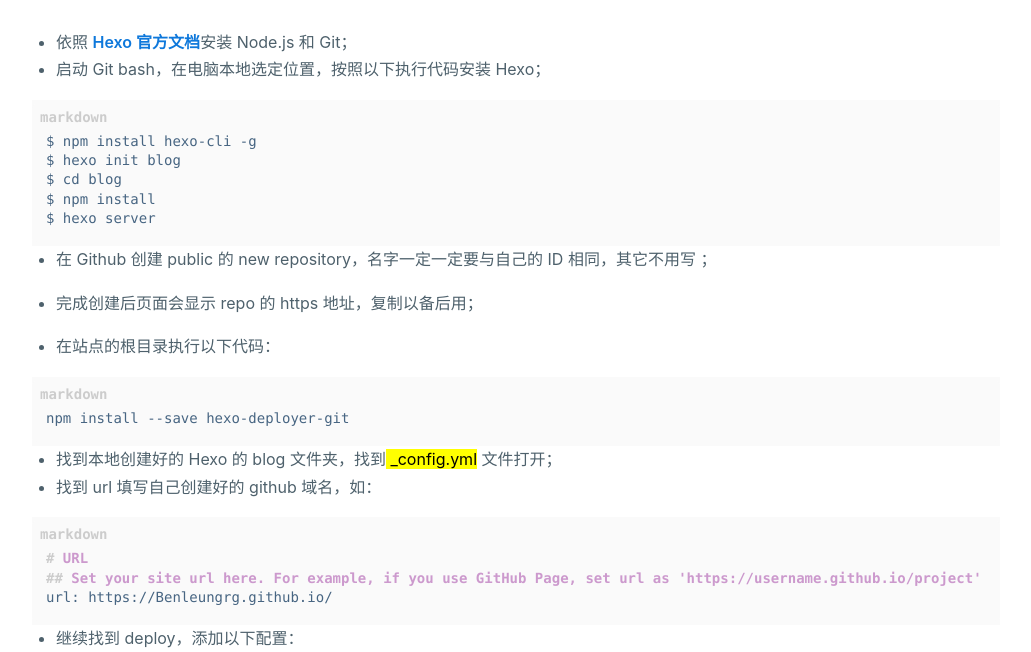
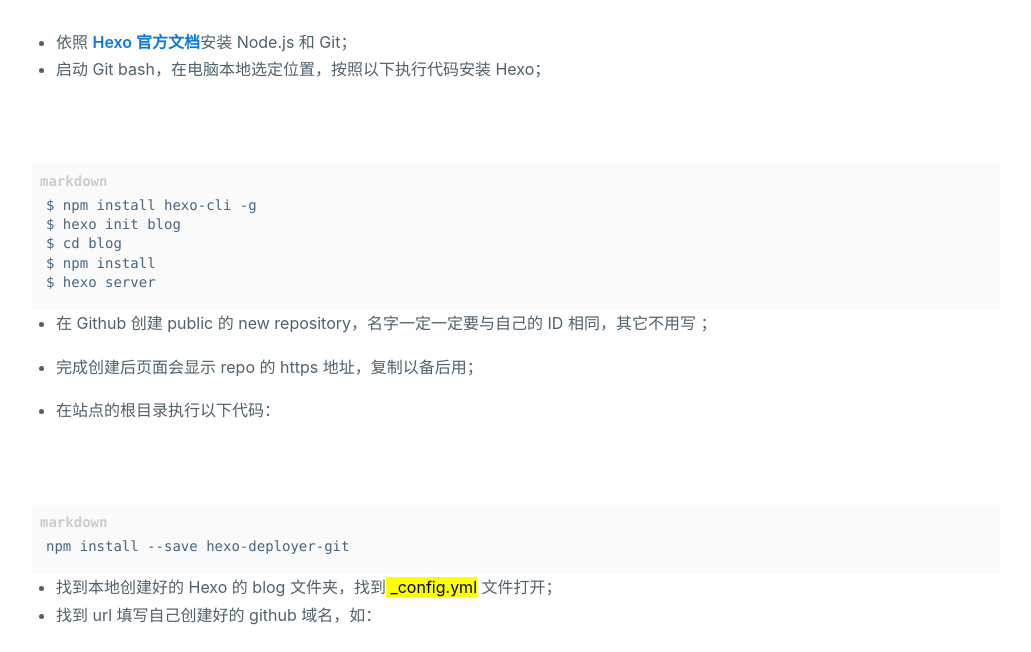
Before and after one commit to Benleungrg/Benleungrg.github.io, a plain HTML site: page posts/c48f085.html/index.html in a window 1280 px wide. Shown: the part 148-800 px from the top of the page, without its empty margins (124-1155 px from the left). Drawn offline with Linux system fonts and the light colour scheme.

Commit message:
Site updated: 2023-08-10 17:20:50

```diff
--- a/style/main.css
+++ b/style/main.css
@@ -737,7 +737,7 @@ nav {
   color: var(--c-base-blacklight);
   padding-left: 24px;
   line-height: 1.725;
-  margin-bottom: 16px;
+  margin-bottom: 80px;
 }
 .post-content strong {
   font-weight: bolder;
```
Also changed, not shown: tags/index.html (+2 -2 lines).
